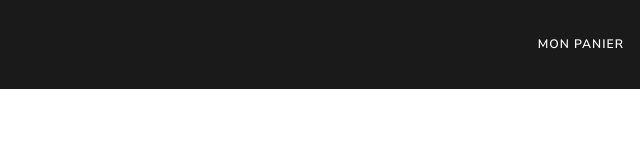
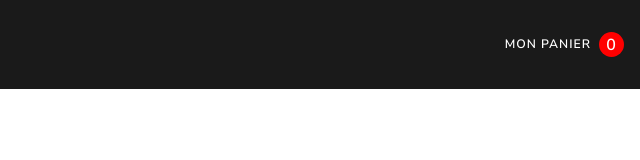
Before and after one commit to AlexVWeb/AlexandreValet_5_09122020, a website built with webpack: page index.html in a window 1280 px wide. Shown: the full height of the page, 640-1280 px from the left. Built offline with nearby package versions, Linux system fonts and the light colour scheme; files whose address does not match are found by name.

Commit message:
Feat: ajout compteur produit menu panier

```diff
--- a/assets/js/Class/Cart.js
+++ b/assets/js/Class/Cart.js
@@ -6,6 +6,7 @@ class Cart {
     constructor() {
         this._storage = window.localStorage;
         this._refresh();
+        this.refreshCountProductNavbar()
     }
 
     /**
@@ -25,8 +26,10 @@ class Cart {
             this._cart.push(product)
             this._storage.setItem(KEY, JSON.stringify(this._cart))
             this._refresh()
+            this.refreshCountProductNavbar()
         } else {
             this.incrementCount(product.id)
+            this.refreshCountProductNavbar()
         }
     }
 
@@ -53,6 +56,7 @@ class Cart {
         }
         this._storage.setItem(KEY, JSON.stringify(this._cart))
         this._refresh()
+        this.refreshCountProductNavbar()
     }
 
     /**
@@ -69,8 +73,10 @@ class Cart {
         }
         this._storage.setItem(KEY, JSON.stringify(this._cart))
         this._refresh()
+        this.refreshCountProductNavbar()
         if (this.count(id) < 1) {
             this.remove(id)
+            this.refreshCountProductNavbar()
         }
     }
 
@@ -83,6 +89,7 @@ class Cart {
         let filter = this.all().filter(el => el !== product)
         this._storage.setItem(KEY, JSON.stringify(filter))
         this._refresh()
+        this.refreshCountProductNavbar()
     }
 
     /**
@@ -135,6 +142,16 @@ class Cart {
     }
 
     /**
+     * Rafraichie le compteur du menu
+     */
+    refreshCountProductNavbar() {
+        const count_product = document.querySelector('#count_product')
+        if (count_product) {
+            count_product.innerText = this.numberProduct()
+        }
+    }
+
+    /**
      * Affiche un produit pas son ID dans la page panier
      * @param product_id
      * @returns {Promise<string>}
--- a/assets/sass/style.scss
+++ b/assets/sass/style.scss
@@ -88,3 +88,18 @@ body {
     transform : translateX(-400px);
   }
 }
+
+#count_product {
+  color: white;
+  background: red;
+  width: 25px;
+  height: 25px;
+  padding: 8px;
+  display: flex;
+  align-items: center;
+  justify-content: center;
+  border-radius: 50%;
+  font-weight: bold;
+  margin-left: 8px;
+  font-size: 1rem;
+}
--- a/index.html
+++ b/index.html
@@ -23,8 +23,8 @@
             </li>
         </ul>
 
-        <ul class="navbar-nav ml-auto">
-            <a href="cart.html" class="text-white btn-cart">Mon Panier <span class="count-product"></span></a>
+        <ul class="navbar-nav ml-auto ">
+            <a href="cart.html" class="text-white btn-cart d-flex align-items-center">Mon Panier <span id="count_product"></span></a>
         </ul>
     </div>
 </nav>
```
Also changed, not shown: cart.html (+1 -1 lines), confirm-order.html (+1 -1 lines), order.html (+2 -1 lines), product.html (+1 -1 lines), dist/bundle.js, dist/main.css.
